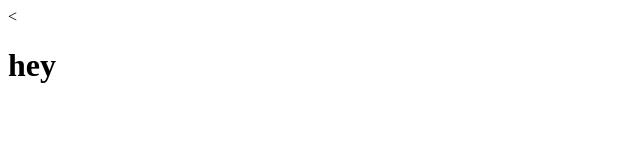
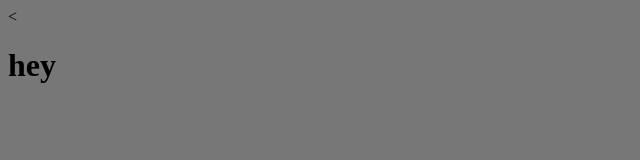
Before and after one commit to Vecta6/OIVEC.com, a plain HTML site: page index.html in a window 1280 px wide. Shown: the whole page, without its empty margins (0-640 px from the left). Drawn offline with Linux system fonts and the light colour scheme.

Commit message:
Update index.html

```diff
--- a/index.html
+++ b/index.html
@@ -4,6 +4,12 @@
     <meta charset="utf-8">
     <title>teste</title>
   </head>
+  <style>
+  body{
+    font-style: Arial;
+    background-color: #777777;
+    }
+  </style>
   <body>
     <<h1>
       hey
```
